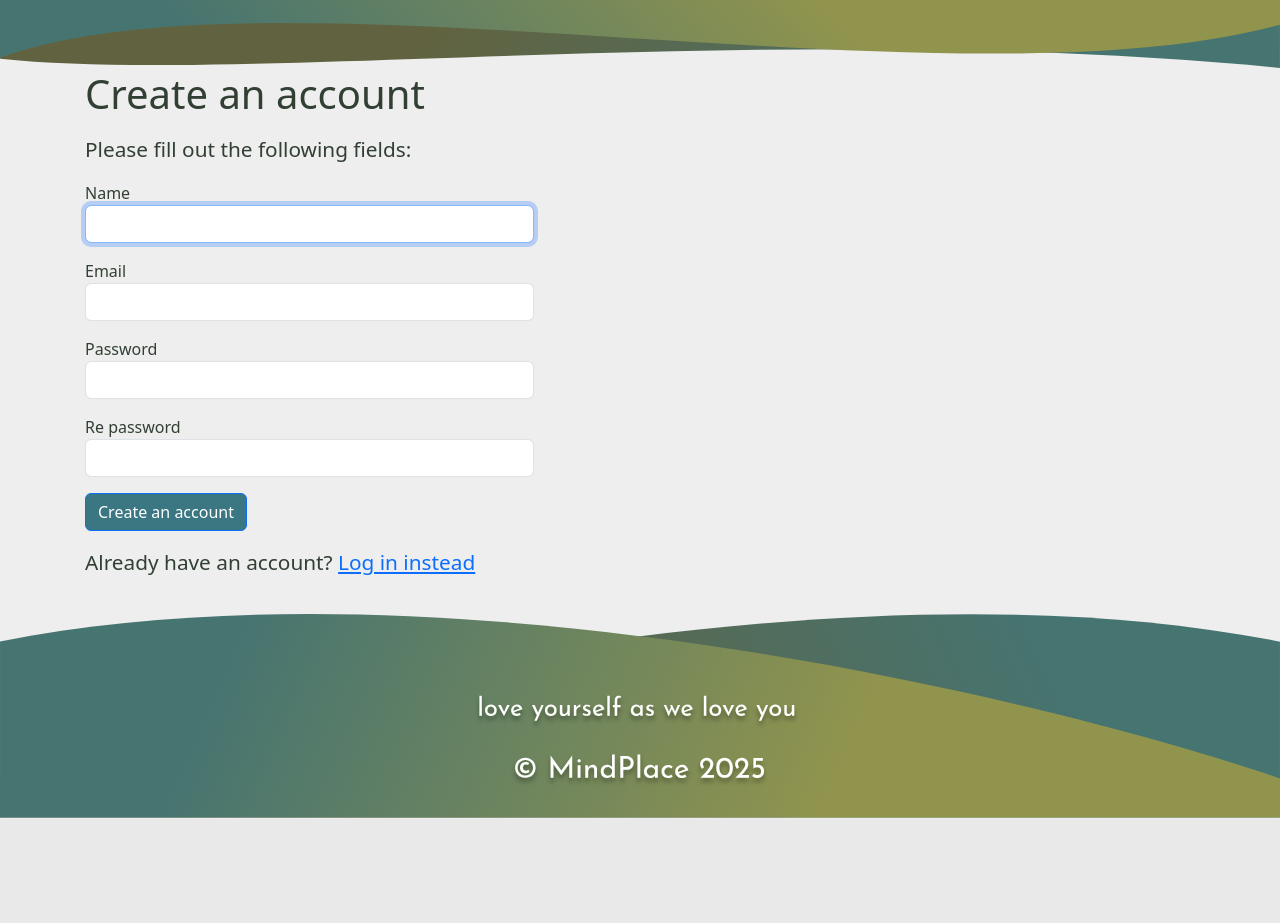
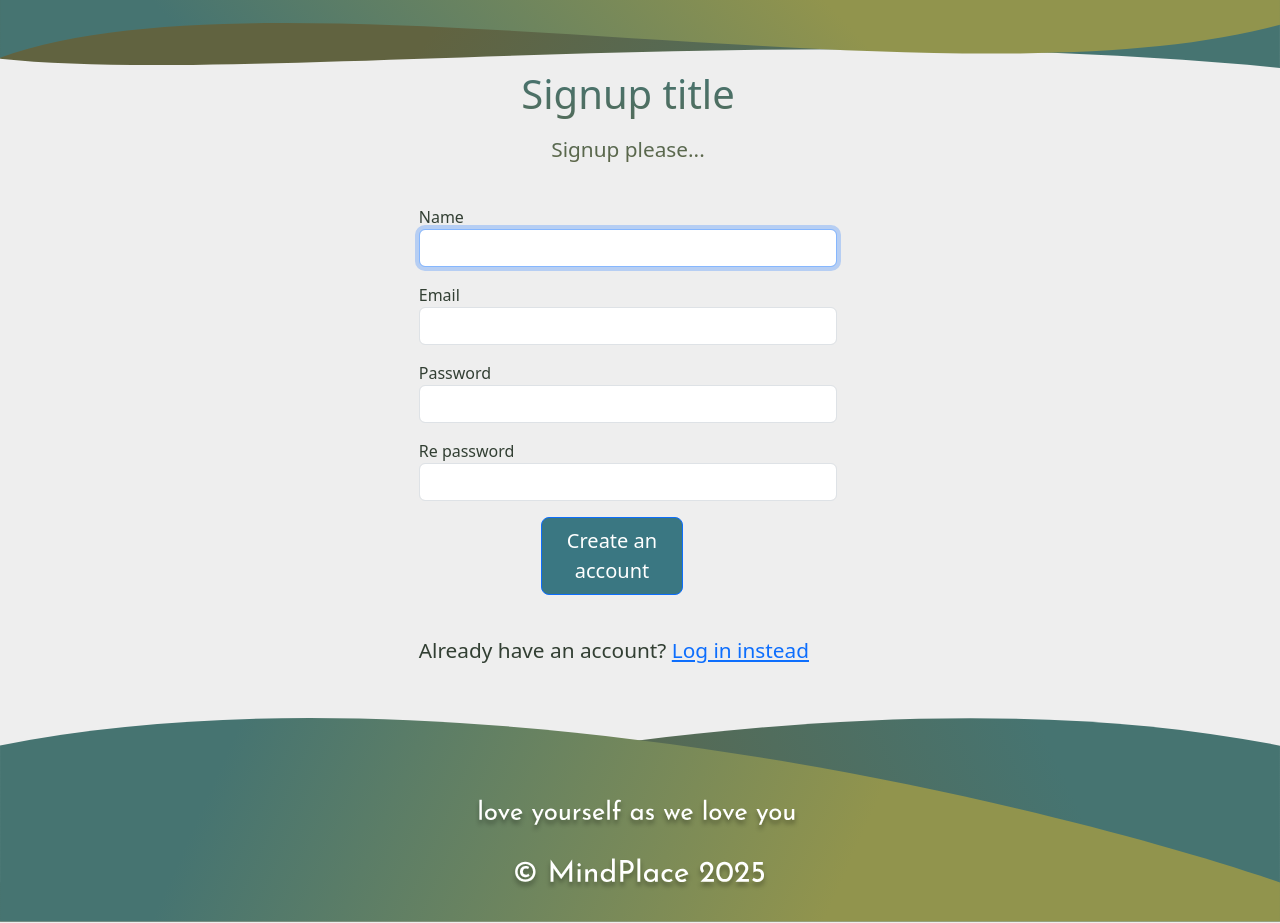
Before and after one commit to OwlyZtu/MindPlace, a Yii app: template src/views/site/signup.php in a window 1280 px wide. Before the commit the page ends 818 px from the top, so only its background shows below. Run offline with PHP 8.4 and a stand-in for Yii, Linux system fonts and the light colour scheme; the template is opened without the code that fills it, so the values that code supplies are empty; form fields are guessed from the names that the template uses; style sheets or scripts are compiled from the project's sources; some libraries are stand-ins or nearby versions.

Commit message:
git commit -m "style(auth): add new styles to login&signup forms && i18n support'

```diff
--- a/docker-compose.yml
+++ b/docker-compose.yml
@@ -7,7 +7,7 @@ services:
     volumes:
       - ./src:/var/www/html
       - ~/.composer-docker/cache:/root/.composer/cache:delegated
-      - ./web/assets:/var/www/html/web/assets
+      - ./src/web/assets:/var/www/html/web/assets
     networks:
       - yii2-network
     depends_on:
--- a/src/messages/en/app.php
+++ b/src/messages/en/app.php
@@ -7,6 +7,12 @@ return [
     'About' => 'About',
     'Login' => 'Login',
 
+
+
+    // SIGNUP PAGE
+    'SignupBread'=> 'Sign Up',
+    'Signup title' => 'Create new account',
+    'Signup please...'=> 'Please fill out the following fields:',
 
     // MAIN PAGE
 
--- a/src/messages/uk/app.php
+++ b/src/messages/uk/app.php
@@ -6,6 +6,12 @@ return [
     'Blog' => 'Блог',
     'About' => 'Про нас',
     'Login' => 'Увійти',
+
+    // SIGNUP PAGE
+    'SignupBread'=> 'Реєстація',
+    'Signup title' => 'Створюємо нового користувача',
+    'Signup please...'=> 'Заповніть наступні поля:',
+
 
 
     // MAIN PAGE
--- a/src/views/site/signup.php
+++ b/src/views/site/signup.php
@@ -8,16 +8,23 @@
 use yii\bootstrap5\ActiveForm;
 use yii\bootstrap5\Html;
 
-$this->title = 'Create an account';
+$this->title = Yii::t('app', 'SignupBread');
 $this->params['breadcrumbs'][] = $this->title;
 ?>
 <div class="site-signup">
-    <h1><?= Html::encode($this->title) ?></h1>
+    <div class="body-content container-fluid row row-gap-2 justify-content-center">
+        <div class="row justify-content-center gradient-text-alt">
+            <div class="col-lg-7 text-center">
+                <h1><?= Yii::t('app', 'Signup title'); ?></h1>
+                <p><?= Yii::t('app', 'Signup please...'); ?></p>
+            </div>
+        </div>
 
-    <p>Please fill out the following fields:</p>
 
-    <div class="row">
+        <div class="row justify-content-center">
             <div class="col-lg-5">
+                <div class="row my-3">
+                    <div class="col-lg-12">
 
                         <?php $form = ActiveForm::begin([
                             'id' => 'signup-form',
@@ -31,21 +38,21 @@ $this->params['breadcrumbs'][] = $this->title;
 
                         <?= $form->field($model, 'name')->textInput(['autofocus' => true]) ?>
 
-            <?= $form->field($model, 'email')?>
+                        <?= $form->field($model, 'email') ?>
 
-            <?= $form->field($model, 'password')->passwordInput()?>
+                        <?= $form->field($model, 'password')->passwordInput() ?>
 
-            <?= $form->field($model,'re_password')->passwordInput()?>
-
-            <div class="form-group">
-                <div>
-                    <?= Html::submitButton('Create an account', ['class' => 'btn btn-primary', 'name' => 'signup-button']) ?>
+                        <?= $form->field($model, 're_password')->passwordInput() ?>
+                    </div>
+                    <div class="form-group row justify-content-center">
+                        <div class="col-lg-5">
+                            <?= Html::submitButton('Create an account', ['class' => 'btn btn-primary btn-lg me-2', 'name' => 'signup-button']) ?>
                         </div>
                     </div>
 
                     <?php ActiveForm::end(); ?>
 
-            <div>
+                    <div class="row mt-4">
                         <p>
                             Already have an account? <?= Html::a('Log in instead', ['site/login']) ?>
                         </p>
@@ -54,3 +61,5 @@ $this->params['breadcrumbs'][] = $this->title;
                 </div>
             </div>
         </div>
+    </div>
+</div>
--- a/src/web/scss/site.scss
+++ b/src/web/scss/site.scss
@@ -15,6 +15,7 @@ $gradient-alt-end: #616340;
 $background-main: #eeeeee;
 $footer-bg: #f5f5f5;
 $not-set-color: #c55;
+
 
 
 // =======================
@@ -133,12 +134,12 @@ a.desc::after {
     > form {
       > button.logout {
         padding-top: 7px;
-        color: rgba(255, 255, 255, 0.678);
+        color: rgba(255, 255, 255, 0.863);
 
         &:focus,
         &:hover {
           text-decoration: none;
-          color: rgba(255, 255, 255, 0.95);
+          color: white;
         }
 
         &:focus {
```
Also changed, not shown: src/views/site/login.php (+25 -8 lines). Lines whose indentation alone changed are shown as unchanged.
